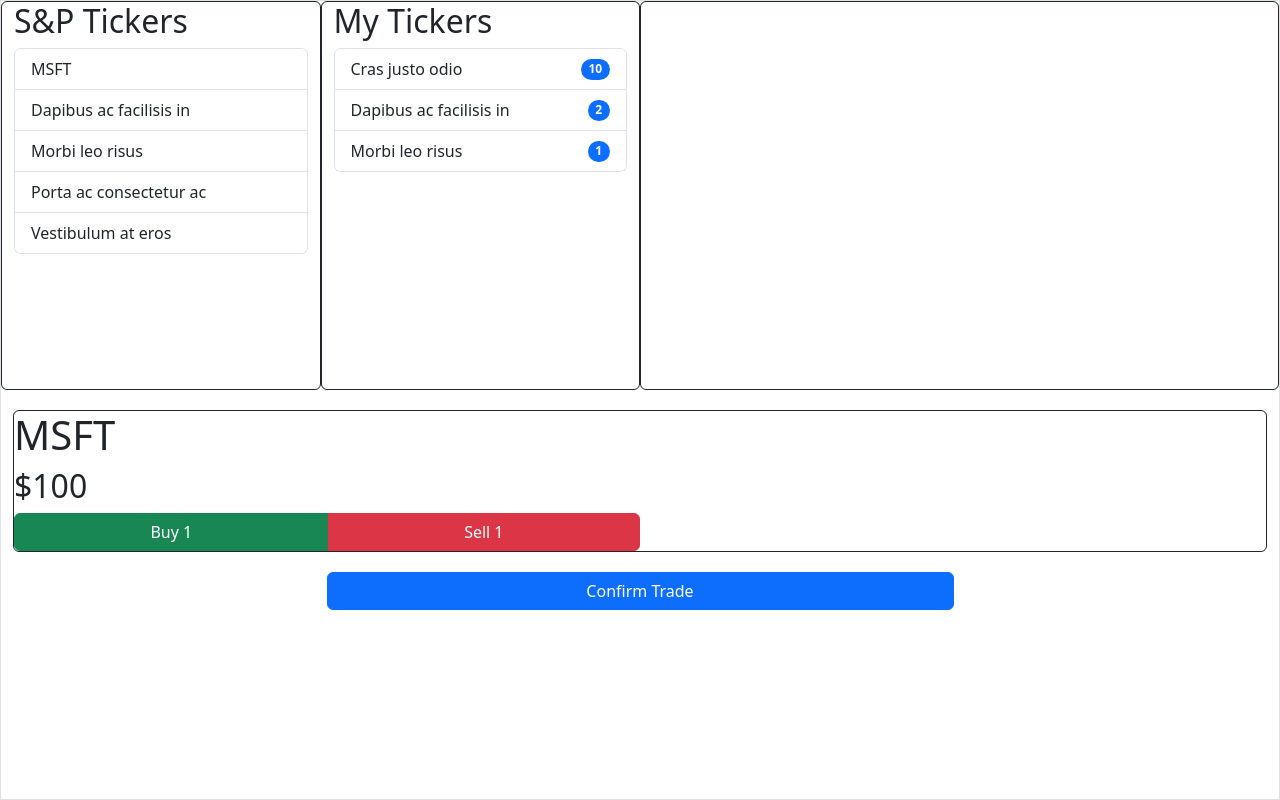
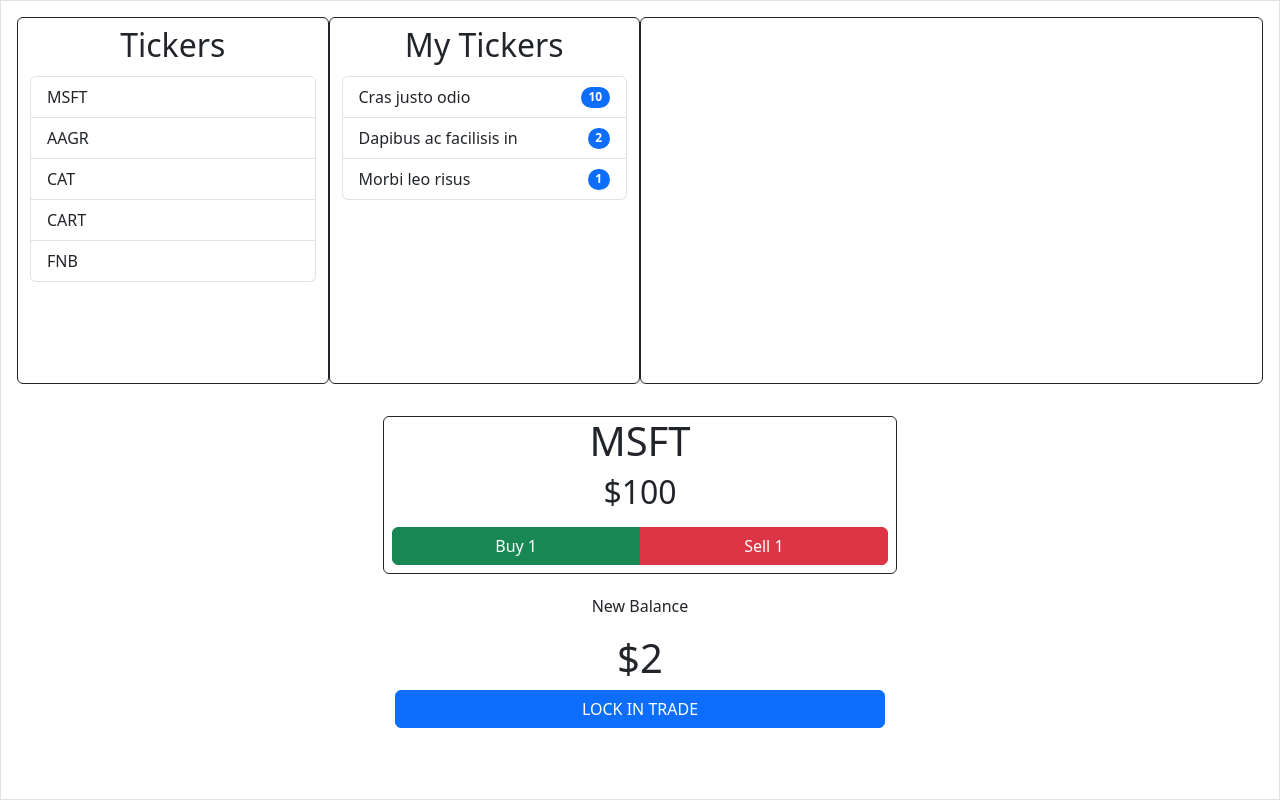
Before and after one commit to WilliamAalund/HackathonSpring2024, a plain HTML site: page index.html in a window 1280 px wide. Drawn offline with nearby package versions, Linux system fonts and the light colour scheme; a script that the page names is missing.

Commit message:
updating UI

```diff
--- a/index.html
+++ b/index.html
@@ -102,30 +102,27 @@
     </script>
 </head>
 <body>
-    <div class="container-fluid border h-100 d-flex flex-column ">
-        <div class="top-section">
+    <div class="container-fluid border h-100 d-flex flex-column">
+        <div class="top-section h-50 p-3">
+            <div class="row h-100">
 
-        </div>
+                <div class="h-100 col-3 border border-dark rounded p-2">
+                    <h2 class="d-flex justify-content-center">Tickers</h2>
 
-        <div class="row h-50">
-
-            <div class="h-100 col-3 border border-dark rounded">
-                <h2>S&P Tickers</h2>
-
-                <div class="list-group">
+                    <div class="list-group p-1">
                         <button id="MSFT" type="button" class="list-group-item list-group-item-action" onclick="toggleEnable(id)">MSFT</button>
-                    <button id="AAGR" type="button" class="list-group-item list-group-item-action" onclick="toggleEnable(id)">Dapibus ac facilisis in</button>
-                    <button id="CAT" type="button" class="list-group-item list-group-item-action" onclick="toggleEnable(id)">Morbi leo risus</button>
-                    <button id="CART" type="button" class="list-group-item list-group-item-action" onclick="toggleEnable(id)">Porta ac consectetur ac</button>
-                    <button id="FNB" type="button" class="list-group-item list-group-item-action" onclick="toggleEnable(id)">Vestibulum at eros</button>
+                        <button id="AAGR" type="button" class="list-group-item list-group-item-action" onclick="toggleEnable(id)">AAGR</button>
+                        <button id="CAT" type="button" class="list-group-item list-group-item-action" onclick="toggleEnable(id)">CAT</button>
+                        <button id="CART" type="button" class="list-group-item list-group-item-action" onclick="toggleEnable(id)">CART</button>
+                        <button id="FNB" type="button" class="list-group-item list-group-item-action" onclick="toggleEnable(id)">FNB</button>
                     </div>
 
                 </div>
 
-            <div class="h-100 col-3 border border-dark rounded">
-                <h2>My Tickers</h2>
+                <div class="h-100 col-3 border border-dark rounded p-2">
+                    <h2 class="d-flex justify-content-center">My Tickers</h2>
 
-                <ul class="list-group">
+                    <ul class="list-group p-1">
                         <li class="list-group-item d-flex justify-content-between align-items-center">
                             Cras justo odio
                             <span class="badge bg-primary rounded-pill">10</span>
@@ -142,28 +139,33 @@
 
                 </div>
 
-            <div class="col-6 h-100 border border-dark rounded">
+                <div class="col-6 h-100 border border-dark rounded p-2">
                     <div id="chartContainer" style="height: 100%; width: 100%;"></div>
                 </div>
 
             </div>
+        </div>
 
-        <div class="bottom-section h-50 top-buffer border-dark rounded">
-            <div class="listing border border-dark rounded">
-                <h1>MSFT</h1>
-            <h2>$100</h2>
 
-            <div class="btn-group d-flex col-6 justify-content-center" role="group" aria-label="Basic example">
-                <button type="button" class="btn btn-success">Buy 1</button>
-                <button type="button" class="btn btn-danger">Sell 1</button>
+
+        <div class="bottom-section col-5 mx-auto h-50 p-3 border-dark rounded">
+            <div class="listing border border-dark rounded row">
+                <h1 class="d-flex justify-content-center">MSFT</h1>
+                <h2 class="d-flex justify-content-center">$100</h2>
+
+                <div class="btn-group d-flex p-2 justify-content-center" role="group" aria-label="Basic example">
+                    <button type="button" class="btn col-3 btn-success">Buy 1</button>
+                    <button type="button" class="btn col-3 btn-danger">Sell 1</button>
                 </div>
 
             </div>
 
+            <!-- TRADE BUTTON -->
         <div class="trade-section top-buffer">
-                <div class="d-grid col-6 mx-auto">
-                    <button class="btn btn-primary" type="button">Confirm Trade</button>
-
+            <div class="d-grid mx-auto">
+                <p class="d-flex justify-content-center">New Balance</p>
+                <h1 class="d-flex justify-content-center">$2</h1>
+                <button class="btn btn-primary" type="button">LOCK IN TRADE</button>
             </div>
         </div>
 
```
Lines whose indentation alone changed are shown as unchanged.
